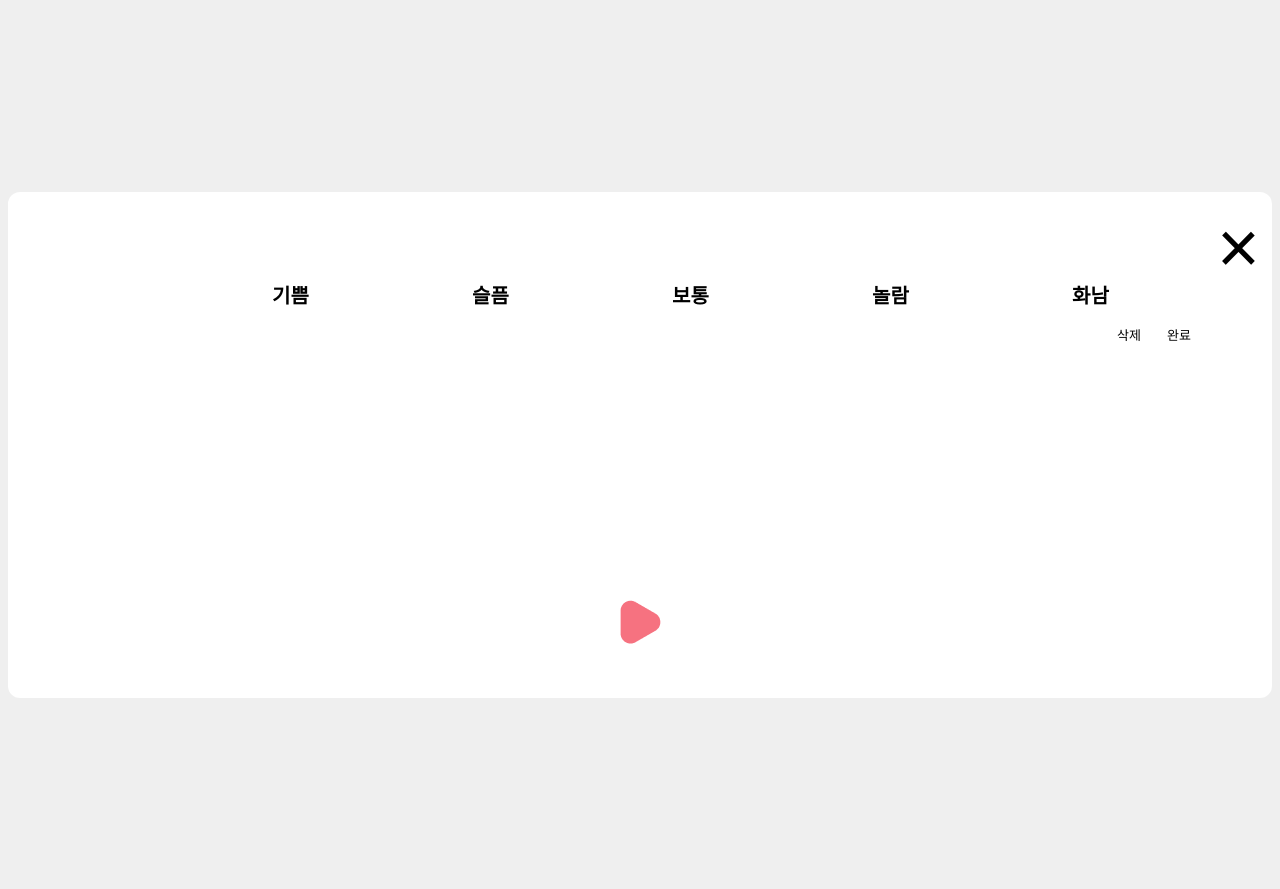
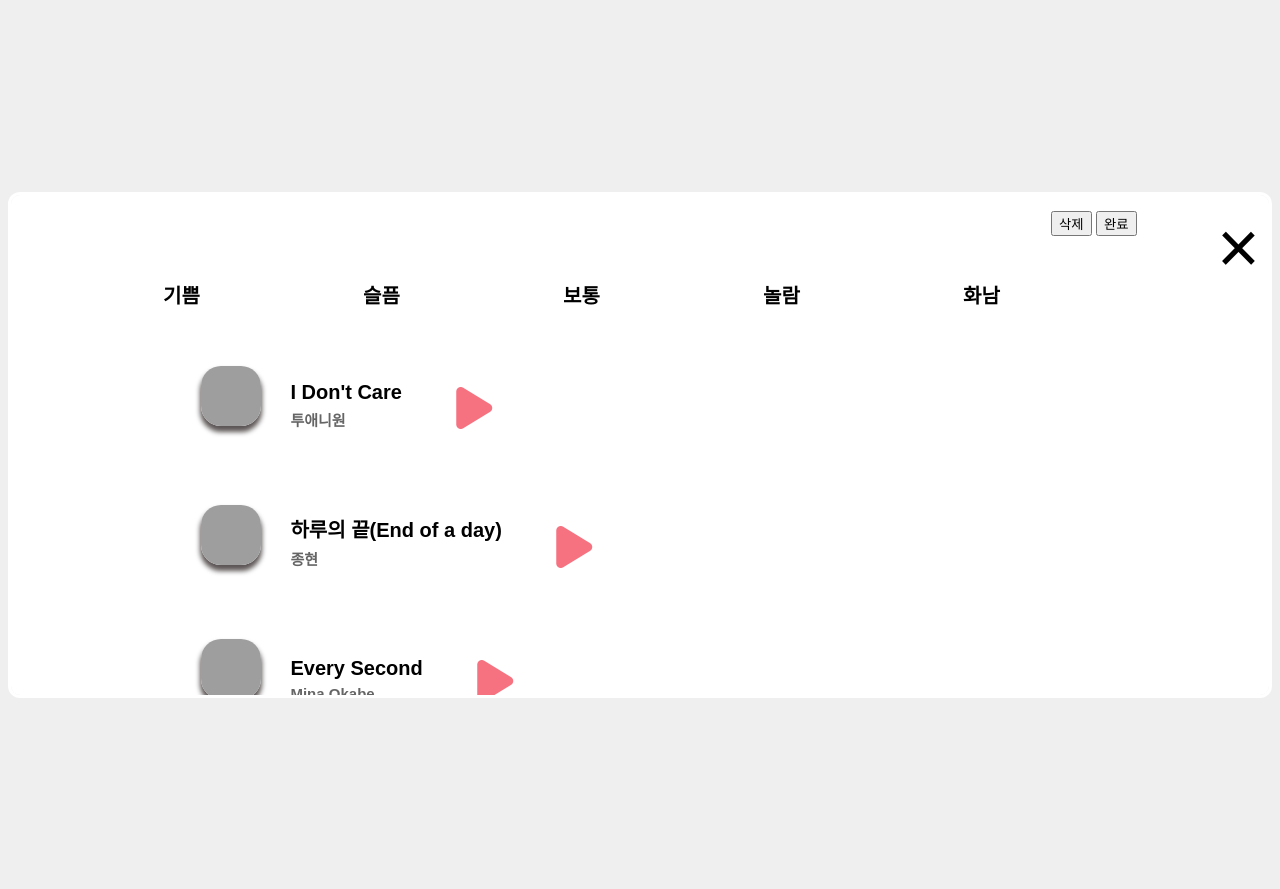
Before and after one commit to JAM5150/re_-mood, a PHP site: page /Web/blog/html/playlistEdit.html in a window 1280 px wide. Run offline with PHP 8.4, Linux system fonts and the light colour scheme; a stand-in replaces the project's code that opens the database connection; some libraries are stand-ins or nearby versions; grey boxes are pictures that could not be loaded.

Commit message:
update
del, save 버튼이 css가 안먹힘 대체 왜?

```diff
--- a/Web/blog/css/playlistEdit.css
+++ b/Web/blog/css/playlistEdit.css
@@ -103,11 +103,76 @@ body{
     font-size: 13px;
     cursor:pointer;
 }
+
+.playlist_C{
+    position: absolute;
+    display: table;
+    margin-left: auto;
+    margin-right: auto;
+
+    top:150px;
+    left:150px;
+}
+
+ul.playlist{
+    list-style: none;
+}
+
+.playlist__song {
+    margin-bottom: 30px;
+    margin-right: 100px;
+}
+
+.albumcover {
+    display: inline-block;
+    width: 60px;
+    height: 60px;
+    margin-top: 5px;
+    object-fit: cover;
+    border-radius: 20px;
+    box-shadow: 0px 5px 5px 1px #5d5656;
+}
+
+.playlist__info {
+    display: inline-block;
+    align-items: left;
+    margin-left: 0px;
+}
+
+/*노래제목*/
+.playlist__info h5 {
+    margin-top: 20px;
+    margin-left: 25px;
+    font-size: 20px;
+    font-weight: 700;
+    margin-bottom: 5px;
+}
+/*가수*/
+.playlist__info h6 {
+    margin-top: 5px;
+    margin-left: 25px;
+    font-size: 15px;
+    font-weight: 700;
+    opacity: 0.6;
+}
+/*재생버튼a태그*/
+a {
+    text-decoration: none;
+    color: inherit;
+}
 /*재생버튼*/
-.play{
-    width:auto;
-    height:auto;
-    border:none;
-    background-color: white;
-    cursor:pointer;
+.btn-play {
+    display:inline-block;
+    color:#f67280;
+    margin-left: 50px;
+    margin-top: 15px;
+    width: 35px;
+    height: 35px;
+    border-radius: 100%;
+    align-items: center;
+    justify-content: center;
 }
+
+.btn-play:hover{
+    color: #e8616e;
+}
--- a/Web/blog/html/playlistEdit.html
+++ b/Web/blog/html/playlistEdit.html
@@ -2,15 +2,21 @@
 <html lang="ko">
 <head>
   <meta charset="utf-8">
+    <meta name="viewport" content="width=device-width" />
     <title>#MOOD Playlist</title>
-	<link rel="stylesheet" href="/Web/blog/css/playlistEdit.css">
+	<link rel="stylesheet" href="/Web/blog/css/playlist.css">
+
+    <script
+      src="https://kit.fontawesome.com/8aa8789802.js"
+      crossorigin="anonymous"
+    ></script>
 </head>
 <body>
   <!-- <form action="playlist_edit_test.php" method="post"> -->
 
 <div class="outside">
     <ul id="emotionmenu">
-        <li><a href=""><button name="joy" type="button" class="emotionbutton">기쁨</button></li></a>
+          <li><button name="joy" type="button" class="emotionbutton">기쁨</button></li>
           <li><button name="sad" type="button" class="emotionbutton">슬픔</button></li>
           <li><button name="soso" type="button" class="emotionbutton">보통</button></li>
           <li><button name="upset" type="button" class="emotionbutton">놀람</button></li>
@@ -18,11 +24,77 @@
     </ul>
     <ul id="editsave">
       <button type="button" class="del" onClick="">삭제</button>
-      <button id="savebtn" type="button" class="save" onClick="history.back()">완료</button>
+      <button type="button" class="save" onClick="history.back()">완료</button>
     </ul>
-        <button type="button" class="play" onclick=""><img src="/Web/blog/css/play.png" alt="play"></button>
-        <button type="button" class="quit" onClick = " if (confirm ('종료하겠습니까 ?')) history.back(); else  alert('입력 취소')"></button>
+    <button id="quit" type="button" name="quit" onClick = " if (confirm ('종료하겠습니까 ?')) history.back(); else  alert('입력 취소')"></button>
+
+    <div class="playlist_C">
+      <ul class="playlist">
+          <li class="playlist__song">
+            <img
+              class="albumcover"
+              src="https://image.bugsm.co.kr/album/images/original/1901/190115.jpg?version=undefined"
+              width="50%"
+            />
+            <div class="playlist__info">
+              <h5>I Don't Care</h5>
+              <h6>투애니원</h6>
             </div>
-<script src="/Web/blog/js/playlistEdit.js"></script>
+
+            <div class="btn-play">
+              <a
+                href="https://open.spotify.com/album/5WyEkWi7ZPMrVSbU1Cabba?highlight=spotify:track:1ErdaM9N7EJ7trhXFnDECg"
+                target="_blank"
+              >
+                <i class="fa-solid fa-play fa-3x"></i>
+              </a>
+            </div>
+          </li>
+
+          <li class="playlist__song">
+            <img
+              class="albumcover"
+              src="https://image.bugsm.co.kr/album/images/original/5323/532394.jpg?version=undefined"
+              width="50%"
+            />
+            <div class="playlist__info">
+              <h5>하루의 끝(End of a day)</h5>
+              <h6>종현</h6>
+            </div>
+
+            <div class="btn-play">
+              <a
+                href="https://open.spotify.com/album/6tYoidZViVVzSXG4jKEmNd?highlight=spotify:track:0cAFqRrz8OqAoHdbiCM5OD"
+                target="_blank"
+              >
+                <i class="fa-solid fa-play fa-3x"></i>
+              </a>
+            </div>
+          </li>
+
+          <li class="playlist__song">
+            <img
+              class="albumcover"
+              src="https://image.bugsm.co.kr/album/images/original/155189/15518966.jpg?version=undefined"
+              width="50%"
+            />
+            <div class="playlist__info">
+              <h5>Every Second</h5>
+              <h6>Mina Okabe</h6>
+            </div>
+
+            <div class="btn-play">
+              <a
+                href="https://open.spotify.com/album/4VLxnKcNSnVyxw4ByPzQVs?highlight=spotify:track:6dquCx5KAW5jCgGgoTlghL"
+                target="_blank"
+              >
+                <i class="fa-solid fa-play fa-3x"></i>
+              </a>
+            </div>
+          </li>
+      </ul>
+    </div>
+</div>
+  <script src="/Web/blog/js/playlist.js"></script>
   </body>
   </html>
```
Also changed, not shown: Web/blog/css/playlist.css (+0 -8 lines), Web/blog/css/pause.png (deleted), Web/blog/css/play.png (deleted), 1 other file. Lines whose indentation alone changed are shown as unchanged.
